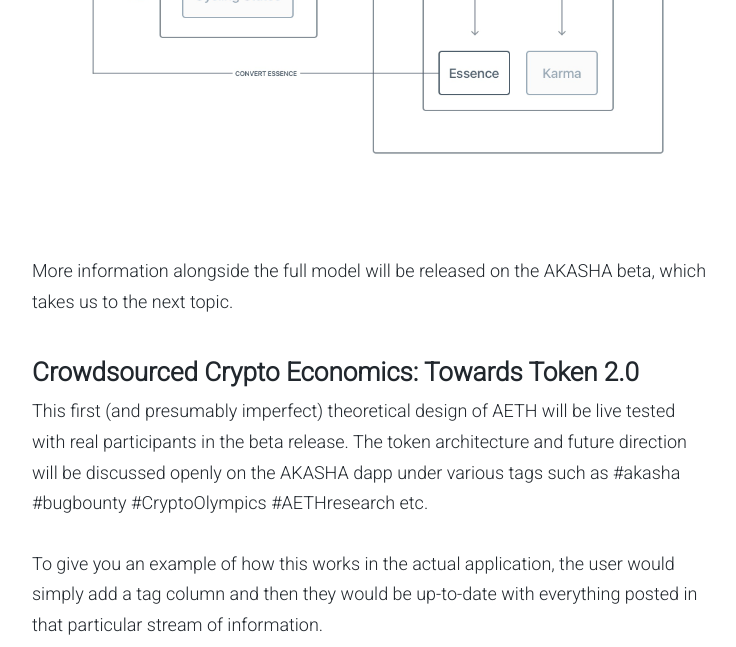
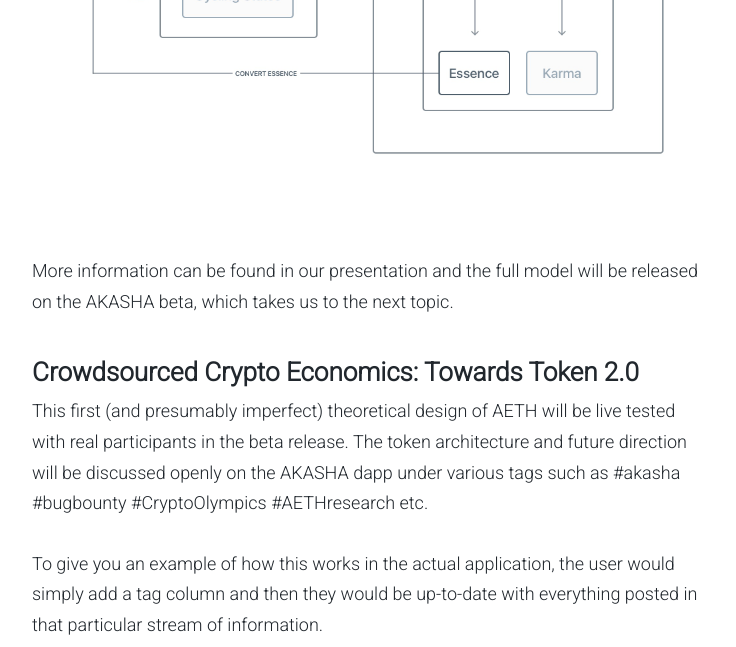
Before and after one commit to AKASHAorg/blog.akasha.world, a Jekyll site: the page built from _posts/2017-11-14-new-horizons.md, in a window 1280 px wide and 900 px high, scrolled down 11683 px, cut to the strip 0-647 px from the top of the window. Shown: the whole strip, without its empty margins (268-1004 px from the left). Built offline with Jekyll 4.4.1, drawn with Linux system fonts in a browser that asks for light colours; comment, search, counter and statistics services are not loaded.

Commit message:
Update 2017-11-14-new-horizons.md

```diff
--- a/_posts/2017-11-14-new-horizons.md
+++ b/_posts/2017-11-14-new-horizons.md
@@ -143,7 +143,7 @@ Below you can find an overview of the flow between the states above and how they
 
 ![Token States Flow]({{ site.baseurl }}/content/images/aeth-flow.jpg)
 
-More information alongside the full model will be released on the AKASHA beta, which takes us to the next topic.
+More information can be found in our presentation and the full model will be released on the AKASHA beta, which takes us to the next topic.
 
 ### Crowdsourced Crypto Economics: Towards Token 2.0
 
```
